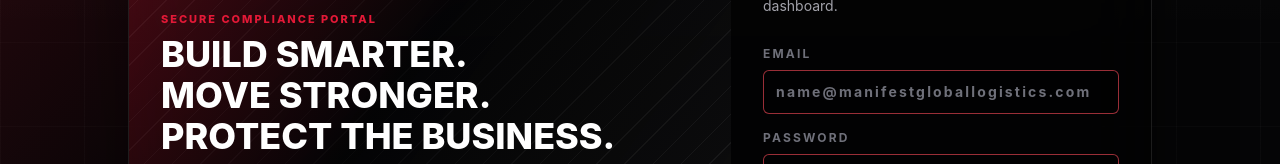
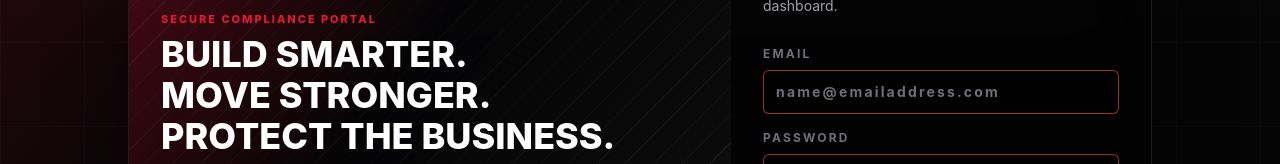
Before and after one commit to logistics-ops/manifest-compliance-dashboard, a Next.js app: page /login in a window 1280 px wide. Shown: the part 253-417 px from the top of the page. Built offline with nearby package versions, Linux system fonts and the light colour scheme; no server answers.

Commit message:
Updated email placeholder

```diff
--- a/app/login/page.tsx
+++ b/app/login/page.tsx
@@ -67,7 +67,7 @@ export default async function LoginPage({ searchParams }: LoginPageProps) {
                 required
                 autoComplete="email"
                 className="form-control"
-                placeholder="name@manifestgloballogistics.com"
+                placeholder="name@emailaddress.com"
               />
             </label>
             <label className="grid gap-2 text-xs font-bold uppercase tracking-[0.18em] text-manifest-quiet">
```
